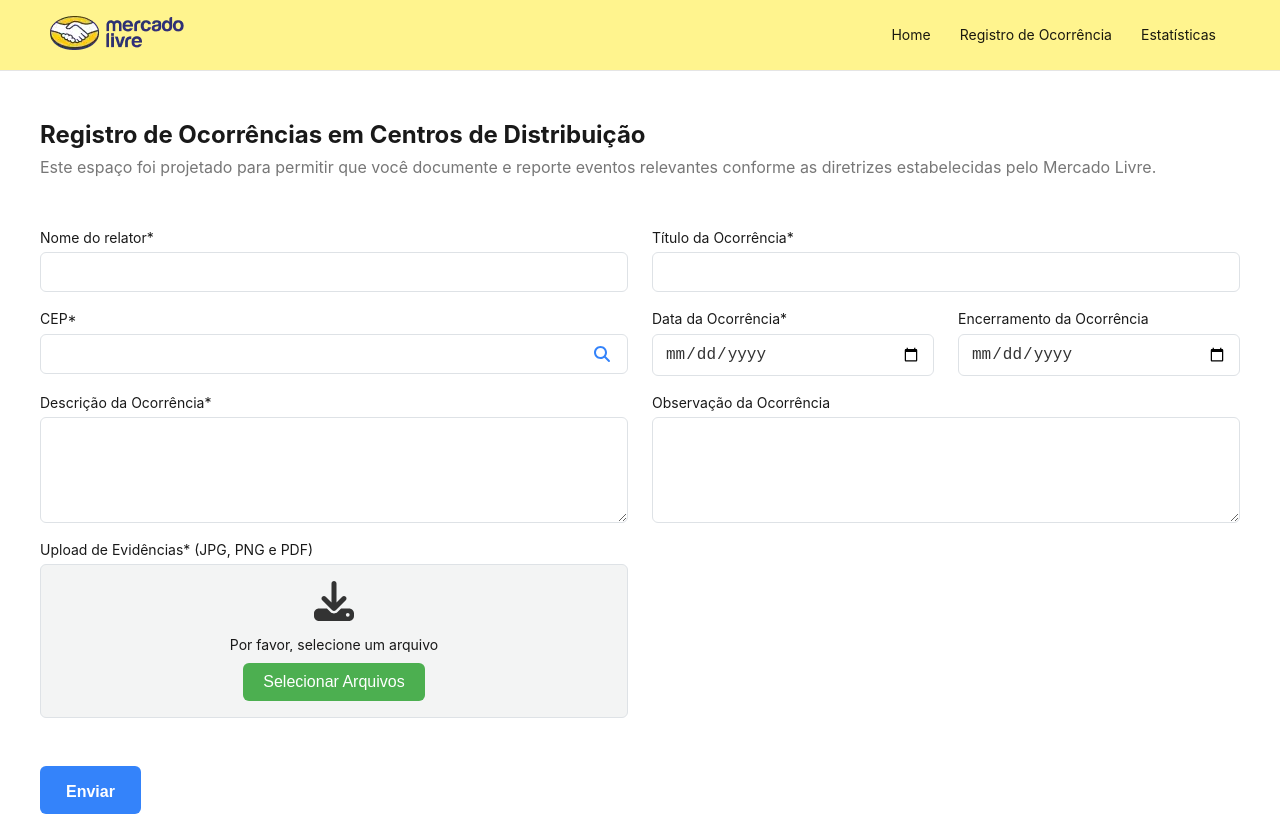
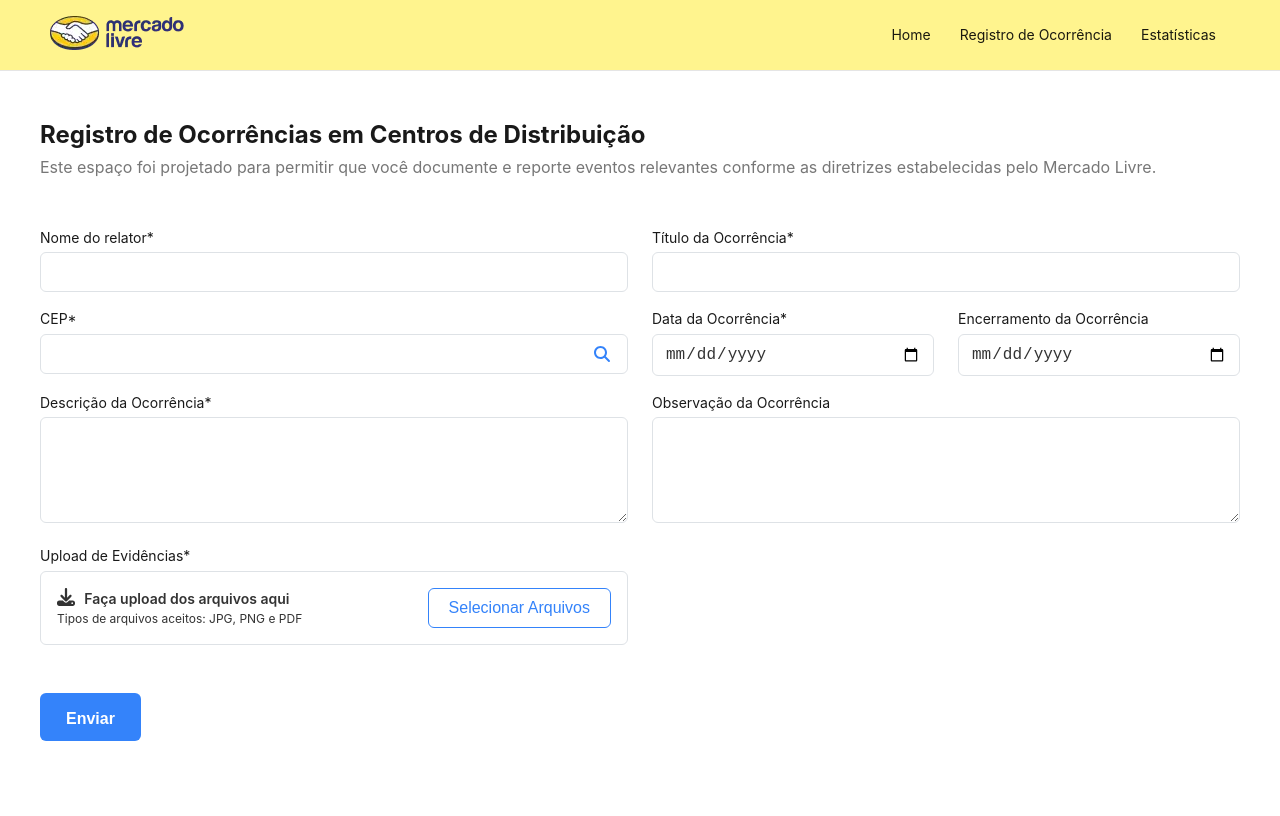
Before and after one commit to xNickolas/occurrence-report-form, a React (Create React App) app: page /occurrence-report in a window 1280 px wide. Shown: the top 816 px of the page. Built offline with nearby package versions, Linux system fonts and the light colour scheme.

Commit message:
fields validation adjustment

```diff
--- a/src/Components/Form/Form.css
+++ b/src/Components/Form/Form.css
@@ -1,3 +1,37 @@
+.error-message {
+  font-size: 13px;
+  line-height: 1;
+  color: #f23d4f!important;
+}
+
+.form-control__label {
+  color: #f23d4f!important;
+}
+
+.form-control--error {
+  border: 1px solid #f23d4f !important;
+}
+
+.form-control__error-bottom {
+  margin: 0.3153846154em 0;
+}
+
+
+.form-control__error-icon {
+  color: #f23d4f;
+  font-size: 13px;
+  line-height: 1;
+  margin-right: 0.4615384615em;
+}
+
+.form-control__error-message {
+  font-size: 13px;
+  color: #f04449;
+  opacity: 1;
+}
+
+
+
 .form-group {
   margin-bottom: 16px;
   margin-bottom: 1rem;
@@ -10,12 +44,6 @@
   visibility: hidden;
   line-height: 0;
   height: 0;
-}
-
-.error-message {
-  margin: 0 0 1.5em 0;
-  font-size: 14px;
-  color: red;
 }
 
 .form-label {
@@ -66,6 +94,12 @@ textarea:focus {
   border: 2px solid #3483fa;
   outline: none;
 }
+.text__area-description {
+  margin-bottom: 1.4rem;
+}
+.text__area-description .form-group {
+  margin-bottom: 0 !important;
+}
 
 .input-check-label {
   margin-top: 1rem !important;
@@ -80,7 +114,7 @@ textarea:focus {
 
 .form-address-check {
   margin-top: 1rem;
-  color: #777;;
+  color: #777;
 }
 
 .search-button {
@@ -103,33 +137,44 @@ textarea:focus {
 }
 
 
+
+
 .file-upload-container {
   width: 100%;
-  background-color: #f3f4f4;
+  /* background-color: #f3f4f4; */
   display: flex;
-  flex-direction: column;
-  justify-content: center;
-  text-align: center;
+  justify-content: space-between;
   padding: 1rem;
   margin-top: 0.33em;
   border-radius: 0.375em;
   border: 1px solid #dee2e6;
 }
 
-.upload-icon {
-  font-size: 40px;
-  margin-bottom: 10px;
+.file-upload__message-title {
+  font-size: 14px;
   color: #333;
+  font-weight: 600;
+  margin-bottom: 0.3153846154em;
+}
+.file-upload__message-text {
+  font-size: 12px;
+  color: #333;
+  margin-bottom: 0;
 }
 
-.custom-file-upload {
+.upload-icon {
+  font-size: 18px;
+  margin-right: 0.3153846154em;
+}
+
+.file-upload__button {
   position: relative;
   overflow: hidden;
   display: flex;
   justify-content: center;
 }
 
-.custom-file-upload input[type="file"] {
+.file-upload__button input[type="file"] {
   position: absolute;
   font-size: 100px;
   right: 0;
@@ -137,47 +182,56 @@ textarea:focus {
   opacity: 0;
 }
 
-.custom-file-upload button {
+.file-upload__button button {
   font-size: 16px;
-  margin-top: 0.33em;
   padding: 10px 20px;
   border-radius: 6px;
-  background-color: #4caf50;
-  color: white;
-  border: none;
+  background-color: transparent;
+  color: #3483fa;
+  border: 1px solid #3483fa;
   cursor: pointer;
 }
 
-.custom-file-upload button:hover {
-  background-color: #45a049;
+.file-upload__button button:hover {
+  background-color: #246ad2;
+  color: #fff;
 }
+
+
 
 .files-uploaded {
   width: 100%;
-  height: 85px;
+  height: auto;
+  min-height: 100px;
   overflow: auto;
-  margin-top: 0.3em;
+  padding: 10px 5px;
+  margin: 0.4153846154em 0;
   text-decoration: none;
   font-size: 14px;
+}
+
+.files-uploaded p {
+  margin-bottom: 1em;
 }
 
 .files-uploaded ul li {
   display: flex;
   flex-direction: row;
   justify-content: space-between;
-  margin-bottom: 0.3em;
-}
-
-.files-uploaded p {
-  margin-bottom: 0.5em;
+  margin-bottom: 0.475rem;
+  line-height: 24px;
 }
 
 .files-uploaded button {
-    background-color: transparent;
-    border: none;
-    color: red;
-    margin: 0 0.67em;
-    cursor: pointer;
+  background-color: #f23d4f;
+  border-radius: 5px;
+  padding: 5px;
+  border: none;
+  font-size: 14px;
+  color: #fff;
+  line-height: 0;
+  margin: 0 0.67em;
+  cursor: pointer;
 }
 
 .files-uploaded::-webkit-scrollbar {
@@ -195,7 +249,6 @@ textarea:focus {
   margin-top: 2rem;
 }
 
-
 .form-end-message p {
- margin-bottom: 1rem;
+  margin-bottom: 1rem;
 }
--- a/src/Components/Form/Form.jsx
+++ b/src/Components/Form/Form.jsx
@@ -1,5 +1,7 @@
 import React, { useState } from "react";
 import "../Form/Form.css";
+import { FontAwesomeIcon } from "@fortawesome/react-fontawesome";
+import { faExclamationCircle } from "@fortawesome/free-solid-svg-icons";
 import { useOccurrenceContext } from "../../contexts/OccurrenceContext";
 import Input from "../FormFields/Input/Input";
 import TextArea from "../FormFields/TextArea";
@@ -21,11 +23,10 @@ const Form = () => {
     observation: "",
   });
   const [showErrorMessage, setShowErrorMessage] = useState(false);
-  const [fileUploaded, setFileUploaded] = useState(false);
   const [formSubmitted, setFormSubmitted] = useState(false);
   const [descriptionError, setDescriptionError] = useState(false);
 
-  // Handlers to update the form state
+  // Handlers para atualizar o estado do formulário
   const handleChange = (e) => {
     const { name, value } = e.target;
     setFormData((prevState) => ({
@@ -44,35 +45,34 @@ const Form = () => {
     }));
   };
 
-  const handleFileChange = (file) => {
+  const handleFileChange = (files) => {
     setFormData((prevState) => ({
       ...prevState,
-      evidence: file,
+      evidence: files,
     }));
-    setFileUploaded(true);
   };
 
-  // Form submission
+  // Submissão do formulário
   const handleSubmit = (e) => {
     e.preventDefault();
-    setShowErrorMessage(false);
+    setShowErrorMessage(true);
     if (
       formData.rapporteurName &&
       formData.occurrenceTitle &&
       formData.occurrenceDescription &&
       formData.occurrenceAddress &&
       formData.occurrenceDate &&
-      fileUploaded
+      formData.evidence && // Check if evidence exists
+      formData.evidence.length > 0 // Check if evidence array has at least one file
     ) {
-      console.log("Form submitted successfully:", formData);
+      console.log("Formulário enviado com sucesso:", formData);
       addOccurrence(formData);
       setFormSubmitted(true);
-    } else {
-      setShowErrorMessage(true);
+      setShowErrorMessage(false);
     }
   };
 
-  // Handle returning to the form
+  // Lidar com o retorno ao formulário
   const handleReturnToForm = () => {
     setFormSubmitted(false);
     setFormData({
@@ -86,7 +86,6 @@ const Form = () => {
       closingDate: "",
       observation: "",
     });
-    setFileUploaded(false);
   };
 
   return (
@@ -102,6 +101,7 @@ const Form = () => {
                 value={formData.rapporteurName}
                 onChange={handleChange}
                 required
+                error={showErrorMessage && !formData.rapporteurName}
               />
             </div>
             <div className="col-lg-6">
@@ -112,10 +112,14 @@ const Form = () => {
                 value={formData.occurrenceTitle}
                 onChange={handleChange}
                 required
+                error={showErrorMessage && !formData.occurrenceTitle}
               />
             </div>
             <div className="col-lg-6">
-              <SelectAddress onAddressSelected={handleAddressSelected} />
+              <SelectAddress
+                onAddressSelected={handleAddressSelected}
+                error={showErrorMessage && !formData.occurrenceAddress}
+              />
             </div>
             <div className="col-lg-6">
               <div className="row">
@@ -126,6 +130,8 @@ const Form = () => {
                     name="occurrenceDate"
                     value={formData.occurrenceDate}
                     onChange={handleChange}
+                    required
+                    error={showErrorMessage && !formData.occurrenceDate}
                   />
                 </div>
                 <div className="col-lg-6">
@@ -139,17 +145,24 @@ const Form = () => {
                 </div>
               </div>
             </div>
-            <div className="col-lg-6">
+            <div className="col-lg-6 text__area-description">
               <TextArea
                 label="Descrição da Ocorrência*"
                 name="occurrenceDescription"
                 value={formData.occurrenceDescription}
                 onChange={handleChange}
+                required
+                error={showErrorMessage && !formData.occurrenceDescription}
               />
               {descriptionError && (
-                <p className="error-message">
-                  A descrição deve ter no mínimo 5 caracteres.
-                </p>
+                <div className="form-control__error-bottom">
+                  <span className="form-control__error-icon">
+                    <FontAwesomeIcon icon={faExclamationCircle} />
+                  </span>
+                  <span className="error-message">
+                    A descrição deve ter no mínimo 5 caracteres
+                  </span>
+                </div>
               )}
             </div>
             <div className="col-lg-6">
@@ -162,19 +175,12 @@ const Form = () => {
             </div>
             <div className="col-lg-6">
               <FileUpload
-                label="Upload de Evidências* (JPG, PNG e PDF)"
+                label="Upload de Evidências*"
                 onChange={handleFileChange}
-                required
+                error={showErrorMessage && !formData.evidence}
               />
             </div>
           </div>
-          {showErrorMessage && (
-            <div>
-              <p className="error-message">
-                Por favor, preencha todos os campos do formulário.
-              </p>
-            </div>
-          )}
 
           <button className="button-primary submit-button" type="submit">
             Enviar
--- a/src/Components/FormFields/FileUpload.jsx
+++ b/src/Components/FormFields/FileUpload.jsx
@@ -1,32 +1,31 @@
-import React, { useState, useRef } from 'react';
+import React, { useState, useRef } from "react";
 import { FontAwesomeIcon } from "@fortawesome/react-fontawesome";
-import { faTimes, faDownload } from "@fortawesome/free-solid-svg-icons";
+import {
+  faTimes,
+  faDownload,
+  faExclamationCircle,
+} from "@fortawesome/free-solid-svg-icons";
 
 const MAX_FILE_SIZE = 5 * 1024 * 1024; // 5 MB
-const ALLOWED_FILE_TYPES = ['image/jpeg', 'image/png', 'application/pdf'];
+const ALLOWED_FILE_TYPES = ["image/jpeg", "image/png", "application/pdf"];
 
-const FileUpload = ({ label, onChange }) => {
+const FileUpload = ({ label, onChange, error }) => {
   const [files, setFiles] = useState([]);
-  const [error, setError] = useState('');
   const fileInputRef = useRef(null);
+  const [fileUploadError, setFileUploadError] = useState(false); // New state to track file upload error
 
   const handleFileChange = (e) => {
     const selectedFiles = e.target.files;
     let newFiles = [];
-    let newError = '';
 
     for (let i = 0; i < selectedFiles.length; i++) {
       const file = selectedFiles[i];
 
-      // Verify the file type
       if (!ALLOWED_FILE_TYPES.includes(file.type)) {
-        newError = `O tipo de arquivo ${file.name} não é permitido.`;
         continue;
       }
 
-      // Verify file size
       if (file.size > MAX_FILE_SIZE) {
-        newError = `O arquivo ${file.name} excede o limite de tamanho de ${MAX_FILE_SIZE / (1024 * 1024)} MB.`;
         continue;
       }
 
@@ -35,7 +34,7 @@ const FileUpload = ({ label, onChange }) => {
 
     setFiles(newFiles);
     onChange(newFiles);
-    setError(newError);
+    setFileUploadError(false); // Reset the error when files are added
   };
 
   const handleButtonClick = () => {
@@ -49,15 +48,42 @@ const FileUpload = ({ label, onChange }) => {
     newFiles.splice(index, 1);
     setFiles(newFiles);
     onChange(newFiles);
+    if (newFiles.length === 0) {
+      setFileUploadError(true); // Set file upload error if no files are present
+    } else {
+      setFileUploadError(false); // Reset the error when files are removed
+    }
+  };
+
+  const handleSubmit = (e) => {
+    e.preventDefault();
+    if (files.length === 0) {
+      setFileUploadError(true); // Set file upload error if no files are present
+      return;
+    }
+    // Rest of the form submission logic
   };
 
   return (
-    <div className="form-group">
-      <label className="form-label">{label}</label>
-      <div className="file-upload-container">
-        <FontAwesomeIcon className='upload-icon' icon={faDownload} />
-        <label className="form-label">Por favor, selecione um arquivo</label>
-        <div className="custom-file-upload">
+    <div className={`form-group ${error || fileUploadError ? "has-error" : ""}`}>
+      <label
+        className={`form-label ${
+          error || fileUploadError ? "error-input form-control__label" : ""
+        }`}
+      >
+        {label}
+      </label>
+      <div
+        className={`file-upload-container ${
+          error || fileUploadError ? "error-input form-control--error" : ""
+        }`}
+      >
+        <div className="file-upload__message">
+          <p className="file-upload__message-title"><FontAwesomeIcon className="upload-icon" icon={faDownload} /> Faça upload dos arquivos aqui</p>
+          <p className="file-upload__message-text">Tipos de arquivos aceitos: JPG, PNG e PDF</p>
+        </div>
+
+        <div className="file-upload__button">
           <input
             type="file"
             onChange={handleFileChange}
@@ -74,11 +100,15 @@ const FileUpload = ({ label, onChange }) => {
       {files.length > 0 && (
         <div className="files-uploaded">
           <p>Arquivos selecionados:</p>
+
           <ul>
             {files.map((file, index) => (
               <li key={index}>
                 {file.name}
-                <button onClick={() => handleRemoveFile(index)}>
+                <button
+                  type="button"
+                  onClick={() => handleRemoveFile(index)}
+                >
                   <FontAwesomeIcon icon={faTimes} />
                 </button>
               </li>
@@ -86,7 +116,14 @@ const FileUpload = ({ label, onChange }) => {
           </ul>
         </div>
       )}
-      {error && <p style={{ color: "red" }}>{error}</p>}
+      {(error || fileUploadError) && (
+        <div className="form-control__error-bottom">
+          <span className="form-control__error-icon">
+            <FontAwesomeIcon icon={faExclamationCircle} />
+          </span>
+          <span className="form-control__error-message">Campo obrigatório</span>
+        </div>
+      )}
     </div>
   );
 };
--- a/src/Pages/Pages.css
+++ b/src/Pages/Pages.css
@@ -243,7 +243,6 @@
   overflow: visible;
   background: 0 0;
   border: 0;
-  -webkit-appearance: none;
   display: block;
   outline: 0;
   padding: 0;
@@ -312,7 +311,6 @@
   height: 100%;
   z-index: 1043;
   outline: 0 !important;
-  -webkit-backface-visibility: hidden;
 }
 
 .mfp-container {
@@ -338,7 +336,6 @@
   overflow: visible;
   background: 0 0;
   border: 0;
-  -webkit-appearance: none;
   display: block;
   outline: 0;
   padding: 0;
```
Also changed, not shown: src/Components/FormFields/Input/Input.jsx (+15 -6 lines), src/Components/FormFields/SelectAddress.jsx (+41 -11 lines), src/Components/FormFields/TextArea.jsx (+29 -9 lines).
